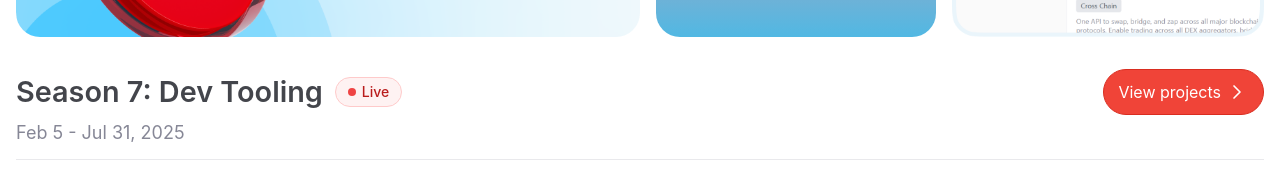
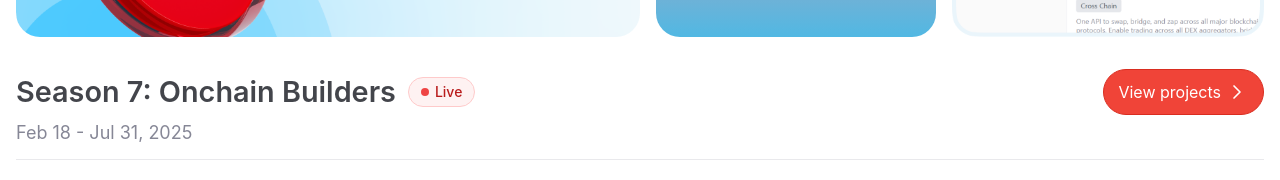
Before and after one commit to Retrolist/retrolist-rounds-landing, a React (Vite) app: page / in a window 1280 px wide. Shown: the part 723-903 px from the top of the page. Built offline with nearby package versions, Linux system fonts and the light colour scheme; no server answers.

Commit message:
Add onchain builder round

```diff
--- a/src/App.tsx
+++ b/src/App.tsx
@@ -142,17 +142,17 @@ function App() {
             />
           </div>
           <div className="mx-auto pb-10 flex-col flex gap-8  mt-8">
-            {/* <RetrolistRound
+            <RetrolistRound
               link="https://s7-onchain.retrolist.app"
               title="Season 7: Onchain Builders"
-              date="Feb 13 - Jul 31, 2025"
-              votingPeriod="Oct 28 - Nov 13, 2024"
+              date="Feb 18 - Jul 31, 2025"
+              votingPeriod="Feb 18 - Jul 31, 2025"
               medianFundingAwarded=""
-              projectRewarded="..."
-              topCategories="Gov Infra & Tooling"
+              projectRewarded="https://s7-api.retrolist.app/8/projects/count"
+              topCategories=""
               totalOP="Up to 8M"
               isLive
-            /> */}
+            />
 
             <RetrolistRound
               link="https://s7-devtool.retrolist.app"
```
